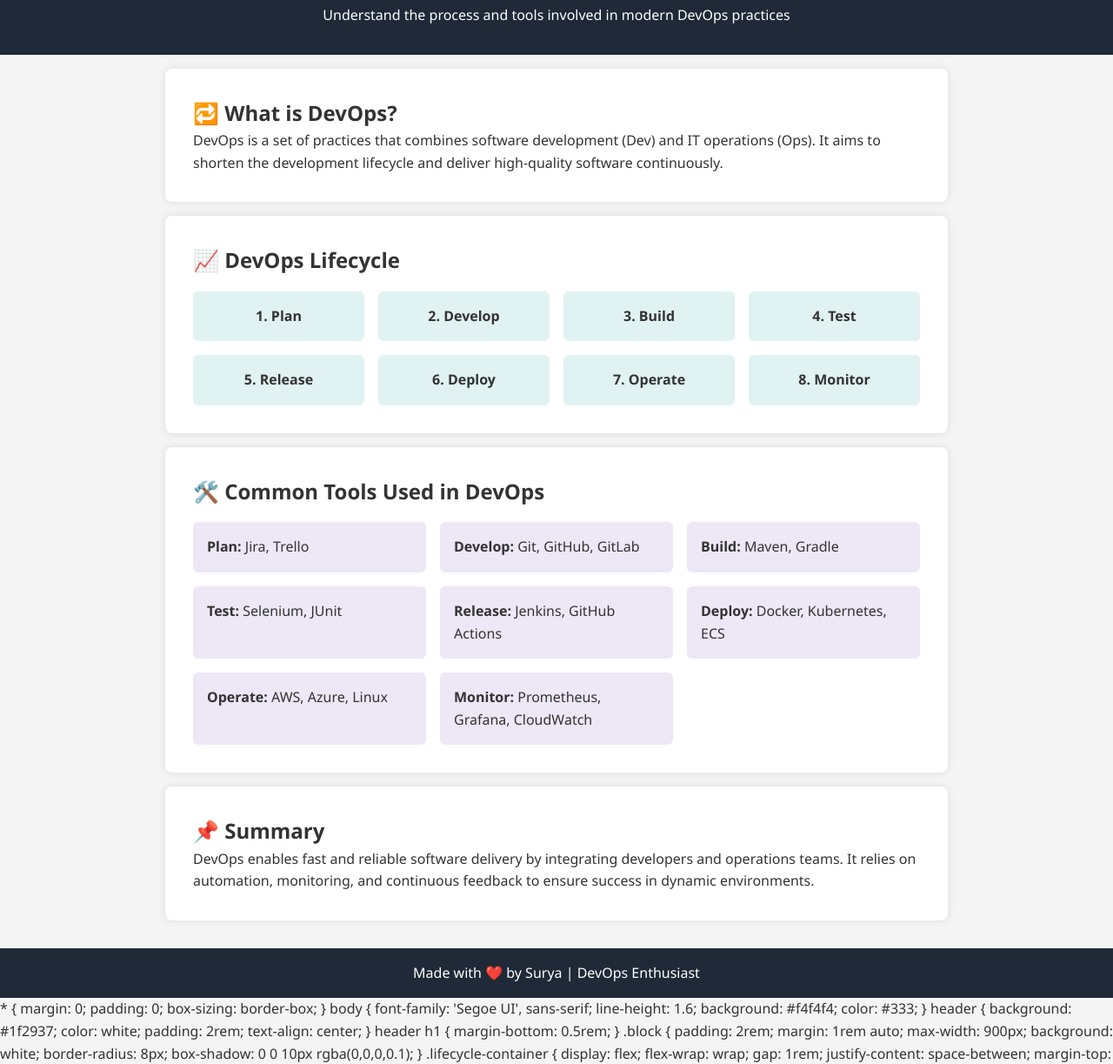
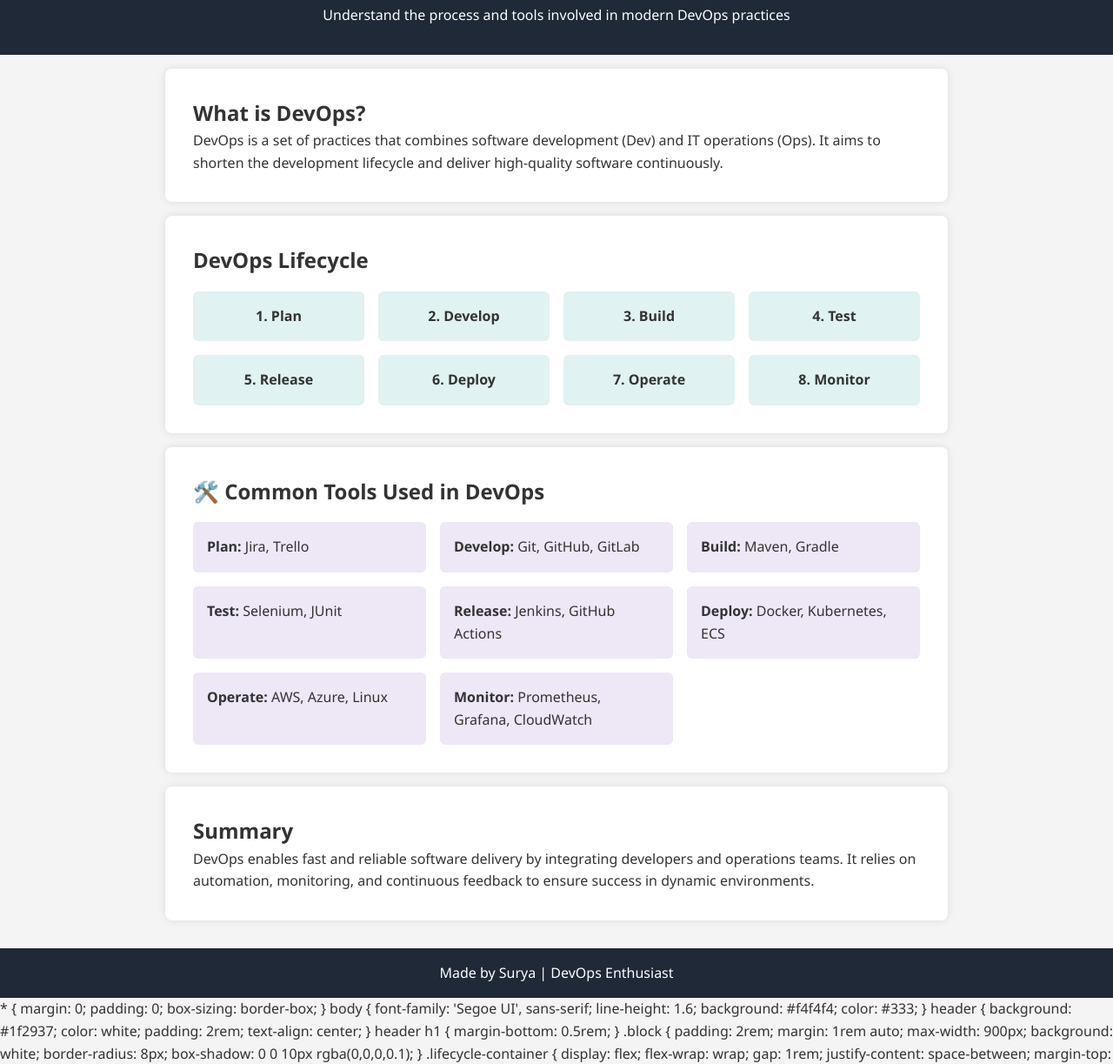
Before and after one commit to JayaSurya-Dev/static-page, a plain HTML site: page index.html in a window 1280 px wide. Shown: the part 86-1309 px from the top of the page at 87% size. Drawn offline with Linux system fonts and the light colour scheme.

Commit message:
Update index.html

```diff
--- a/index.html
+++ b/index.html
@@ -13,12 +13,12 @@
   </header>
 
   <section class="block" id="intro">
-    <h2>🔁 What is DevOps?</h2>
+    <h2> What is DevOps?</h2>
     <p>DevOps is a set of practices that combines software development (Dev) and IT operations (Ops). It aims to shorten the development lifecycle and deliver high-quality software continuously.</p>
   </section>
 
   <section class="block" id="lifecycle">
-    <h2>📈 DevOps Lifecycle</h2>
+    <h2>DevOps Lifecycle</h2>
     <div class="lifecycle-container">
       <div class="phase">1. Plan</div>
       <div class="phase">2. Develop</div>
@@ -46,12 +46,12 @@
   </section>
 
   <section class="block" id="summary">
-    <h2>📌 Summary</h2>
+    <h2>Summary</h2>
     <p>DevOps enables fast and reliable software delivery by integrating developers and operations teams. It relies on automation, monitoring, and continuous feedback to ensure success in dynamic environments.</p>
   </section>
 
   <footer>
-    <p>Made with ❤️ by Surya | DevOps Enthusiast</p>
+    <p>Made  by Surya | DevOps Enthusiast</p>
   </footer>
 </body>
 </html>
```
